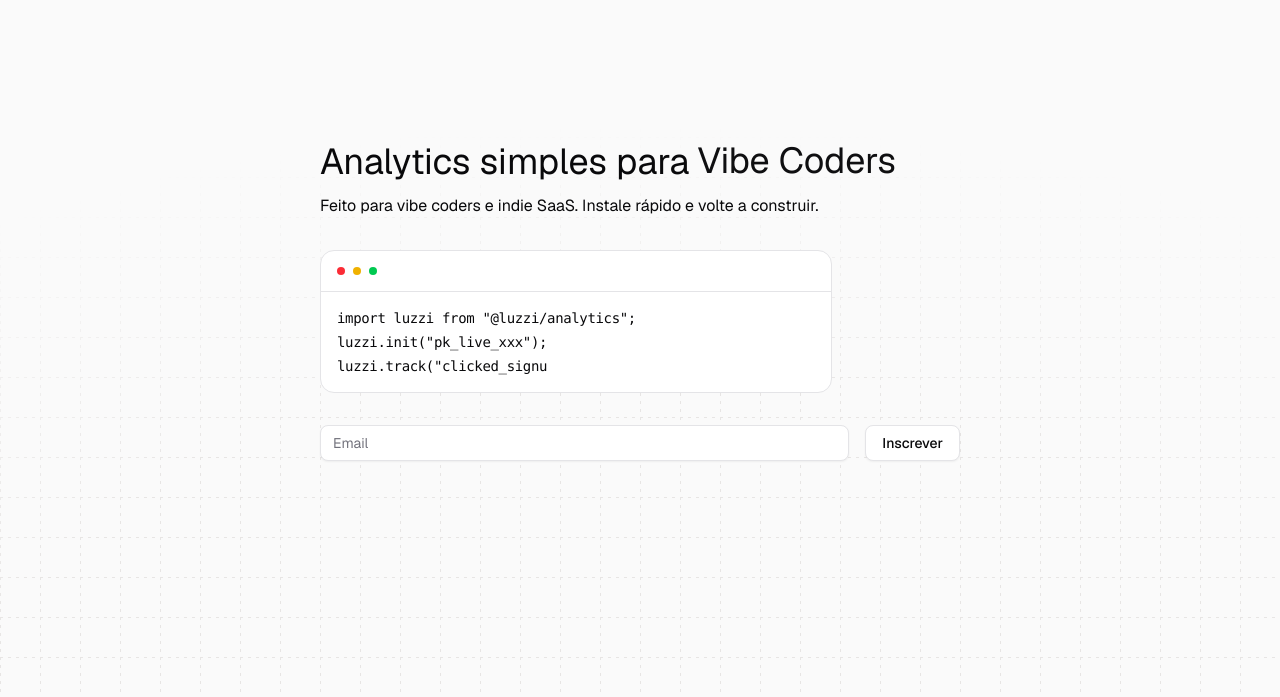
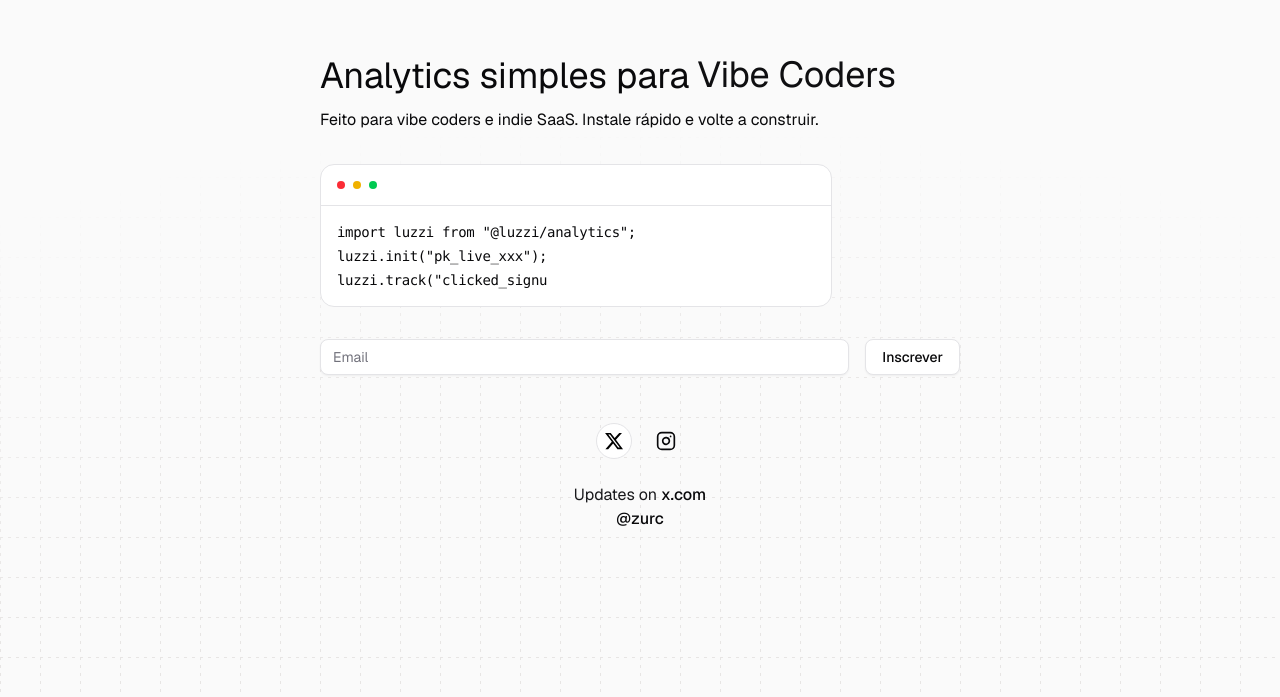
Before and after one commit to RhuanCruz/luzzi, a Next.js app: page / in a window 1280 px wide. Shown: the part 103-800 px from the top of the page. Built offline with nearby package versions, Linux system fonts and the light colour scheme.

Commit message:
feat: Introduce `InteractiveHoverButton` and `SocialSelector` components, update `app/page` with new UI elements, and add `@smoothui` registry.

```diff
--- a/app/page.tsx
+++ b/app/page.tsx
@@ -9,6 +9,7 @@ import { Input } from "@/components/ui/input";
 import { TextAnimate } from "@/components/ui/text-animate"
 
 import { WordRotate } from "@/components/ui/word-rotate"
+import SocialSelector from "@/components/smoothui/social-selector"
 
 
 export default function Home() {
@@ -16,6 +17,7 @@ export default function Home() {
     <div className="flex min-h-screen items-center justify-center bg-zinc-50 font-sans dark:bg-black">
       <main className="flex min-h-screen w-full max-w-3xl flex-col items-center justify-center gap-8 py-32 px-16  sm:items-start z-10">
         <div className="flex flex-col gap-1">
+
           <div className="flex gap-2 justify-start items-center">
             <TextAnimate animation="blurInUp" by="word" className="text-4xl">
               Analytics simples para
@@ -37,6 +39,7 @@ export default function Home() {
           <Input type='email' placeholder="Email" className="w-full bg-white" />
           <Button variant="outline">Inscrever</Button>
         </div>
+        <SocialSelector />
 
       </main>
     </div >
--- /dev/null
+++ b/components/smoothui/social-selector/index.tsx
@@ -0,0 +1,173 @@
+"use client";
+
+import { Instagram } from "lucide-react";
+import { motion } from "motion/react";
+import { useState } from "react";
+
+type XIconProps = React.SVGProps<SVGSVGElement> & {
+  className?: string;
+};
+
+export const XIcon: React.FC<XIconProps> = ({ className, ...props }) => (
+  <svg
+    className={className}
+    viewBox="0 0 512 512"
+    xmlns="http://www.w3.org/2000/svg"
+    {...props}
+  >
+    <title>X icon</title>
+    <path d="M389.2 48h70.6L305.6 224.2 487 464H345L233.7 318.6 106.5 464H35.8L200.7 275.5 26.8 48H172.4L272.9 180.9 389.2 48zM364.4 421.8h39.1L151.1 88h-42L364.4 421.8z" />
+  </svg>
+);
+
+type ThreadsIconProps = React.SVGProps<SVGSVGElement> & {
+  className?: string;
+};
+
+export const ThreadsIcon: React.FC<ThreadsIconProps> = ({
+  className,
+  ...props
+}) => (
+  <svg
+    className={className}
+    viewBox="0 0 448 512"
+    xmlns="http://www.w3.org/2000/svg"
+    {...props}
+  >
+    <title>Threads icon</title>
+    <path d="M331.5 235.7c2.2 .9 4.2 1.9 6.3 2.8c29.2 14.1 50.6 35.2 61.8 61.4c15.7 36.5 17.2 95.8-30.3 143.2c-36.2 36.2-80.3 52.5-142.6 53h-.3c-70.2-.5-124.1-24.1-160.4-70.2c-32.3-41-48.9-98.1-49.5-169.6V256v-.2C17 184.3 33.6 127.2 65.9 86.2C102.2 40.1 156.2 16.5 226.4 16h.3c70.3 .5 124.9 24 162.3 69.9c18.4 22.7 32 50 40.6 81.7l-40.4 10.8c-7.1-25.8-17.8-47.8-32.2-65.4c-29.2-35.8-73-54.2-130.5-54.6c-57 .5-100.1 18.8-128.2 54.4C72.1 146.1 58.5 194.3 58 256c.5 61.7 14.1 109.9 40.3 143.3c28 35.6 71.2 53.9 128.2 54.4c51.4-.4 85.4-12.6 113.7-40.9c32.3-32.2 31.7-71.8 21.4-95.9c-6.1-14.2-17.1-26-31.9-34.9c-3.7 26.9-11.8 48.3-24.7 64.8c-17.1 21.8-41.4 33.6-72.7 35.3c-23.6 1.3-46.3-4.4-63.9-16c-20.8-13.8-33-34.8-34.3-59.3c-2.5-48.3 35.7-83 95.2-86.4c21.1-1.2 40.9-.3 59.2 2.8c-2.4-14.8-7.3-26.6-14.6-35.2c-10-11.7-25.6-17.7-46.2-17.8H227c-16.6 0-39 4.6-53.3 26.3l-34.4-23.6c19.2-29.1 50.3-45.1 87.8-45.1h.8c62.6 .4 99.9 39.5 103.7 107.7l-.2 .2zm-156 68.8c1.3 25.1 28.4 36.8 54.6 35.3c25.6-1.4 54.6-11.4 59.5-73.2c-13.2-2.9-27.8-4.4-43.4-4.4c-4.8 0-9.6 .1-14.4 .4c-42.9 2.4-57.2 23.2-56.2 41.8l-.1 .1z" />
+  </svg>
+);
+
+type BskyIconProps = React.SVGProps<SVGSVGElement> & {
+  className?: string;
+};
+
+export const BskyIcon: React.FC<BskyIconProps> = ({ className, ...props }) => (
+  <svg
+    className={className}
+    viewBox="0 0 512 512"
+    xmlns="http://www.w3.org/2000/svg"
+    {...props}
+  >
+    <title>Bluesky icon</title>
+    <path d="M111.8 62.2C170.2 105.9 233 194.7 256 242.4c23-47.6 85.8-136.4 144.2-180.2c42.1-31.6 110.3-56 110.3 21.8c0 15.5-8.9 130.5-14.1 149.2C478.2 298 412 314.6 353.1 304.5c102.9 17.5 129.1 75.5 72.5 133.5c-107.4 110.2-154.3-27.6-166.3-62.9l0 0c-1.7-4.9-2.6-7.8-3.3-7.8s-1.6 3-3.3 7.8l0 0c-12 35.3-59 173.1-166.3 62.9c-56.5-58-30.4-116 72.5-133.5C100 314.6 33.8 298 15.7 233.1C10.4 214.4 1.5 99.4 1.5 83.9c0-77.8 68.2-53.4 110.3-21.8z" />
+  </svg>
+);
+
+export type Platform = {
+  name: string;
+  domain: string;
+  icon: React.ReactNode;
+  url: string;
+};
+
+const ICON_SIZE = 36;
+const ICON_GAP = 16;
+
+const defaultPlatforms: Platform[] = [
+  {
+    name: "X",
+    domain: "x.com",
+    icon: <XIcon className="h-5 w-5" />,
+    url: "https://x.com/zzurcz",
+  },
+  {
+    name: "Instagram",
+    domain: "instagram.com",
+    icon: <Instagram className="h-5 w-5" />,
+    url: "https://instagram.com/rhuancruz.dev",
+  },
+];
+
+export type SocialSelectorProps = {
+  platforms?: Platform[];
+  handle?: string;
+  selectedPlatform?: Platform;
+  onChange?: (platform: Platform) => void;
+  className?: string;
+};
+
+export default function SocialSelector({
+  platforms = defaultPlatforms,
+  handle = "zurc",
+  selectedPlatform: controlledSelected,
+  onChange,
+  className = "",
+}: SocialSelectorProps) {
+  const [internalSelected, setInternalSelected] = useState<Platform>(
+    platforms[0]
+  );
+  const selectedPlatform = controlledSelected ?? internalSelected;
+
+  return (
+    <div className={`mx-auto my-4 w-full max-w-2xl text-center ${className}`}>
+      <div className="space-y-6">
+        <div className="flex items-center justify-center">
+          <div className="relative flex w-fit items-center justify-center gap-4">
+            {platforms.map((platform) => (
+              <button
+                aria-label={`Select ${platform.name} platform`}
+                className="relative z-10 cursor-pointer rounded-full p-2 transition-colors "
+
+                key={platform.name}
+                onClick={() => {
+                  if (onChange) {
+                    onChange(platform);
+                  } else {
+                    setInternalSelected(platform);
+                  }
+                }}
+                type="button"
+              >
+                {platform.icon}
+                <span className="sr-only">{platform.name}</span>
+              </button>
+            ))}
+            <motion.div
+              animate={{
+                x:
+                  platforms.findIndex((p) => p.name === selectedPlatform.name) *
+                  (ICON_SIZE + ICON_GAP),
+              }}
+              className="absolute inset-0 z-0 h-9 w-9 rounded-full border bg-background"
+              initial={false}
+              layoutId="background"
+              transition={{
+                type: "spring",
+                stiffness: 500,
+                damping: 30,
+              }}
+            />
+          </div>
+        </div>
+        <p className="text-md text-primary">
+          Updates on{" "}
+          <span className="font-medium text-foreground">
+            <motion.a
+              animate={{ opacity: 1, y: 0, filter: "blur(0px)" }}
+              exit={{ opacity: 0, y: -10, filter: "blur(5px)" }}
+              href={selectedPlatform.url}
+              initial={{ opacity: 0, y: 10, filter: "blur(5px)" }}
+              key={selectedPlatform.domain}
+              rel="noopener noreferrer"
+              target="_blank"
+              transition={{ duration: 0.3 }}
+            >
+              {selectedPlatform.domain}
+            </motion.a>
+          </span>
+          <br />
+          <a
+            className="font-medium text-foreground"
+            href={selectedPlatform.url}
+            rel="noopener noreferrer"
+            target="_blank"
+          >
+            @{handle}
+          </a>
+        </p>
+      </div>
+    </div>
+  );
+}
--- /dev/null
+++ b/components/ui/interactive-hover-button.tsx
@@ -0,0 +1,30 @@
+import { ArrowRight } from "lucide-react"
+
+import { cn } from "@/lib/utils"
+
+export function InteractiveHoverButton({
+  children,
+  className,
+  ...props
+}: React.ButtonHTMLAttributes<HTMLButtonElement>) {
+  return (
+    <button
+      className={cn(
+        "group bg-background relative w-auto cursor-pointer overflow-hidden rounded-full border p-2 px-6 text-center font-semibold",
+        className
+      )}
+      {...props}
+    >
+      <div className="flex items-center gap-2">
+        <div className="bg-primary h-2 w-2 rounded-full transition-all duration-300 group-hover:scale-[100.8]"></div>
+        <span className="inline-block transition-all duration-300 group-hover:translate-x-12 group-hover:opacity-0">
+          {children}
+        </span>
+      </div>
+      <div className="text-primary-foreground absolute top-0 z-10 flex h-full w-full translate-x-12 items-center justify-center gap-2 opacity-0 transition-all duration-300 group-hover:-translate-x-5 group-hover:opacity-100">
+        <span>{children}</span>
+        <ArrowRight />
+      </div>
+    </button>
+  )
+}
```
Also changed, not shown: components.json.
